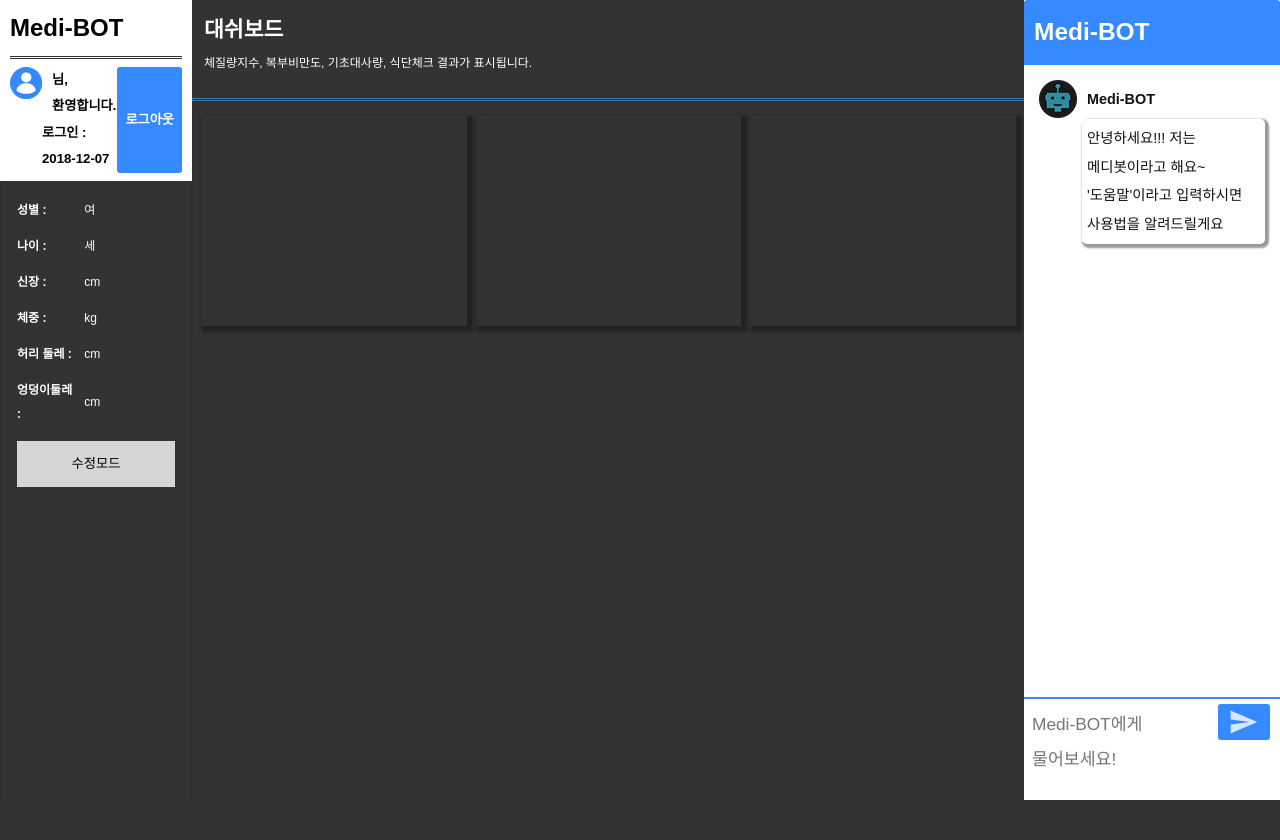
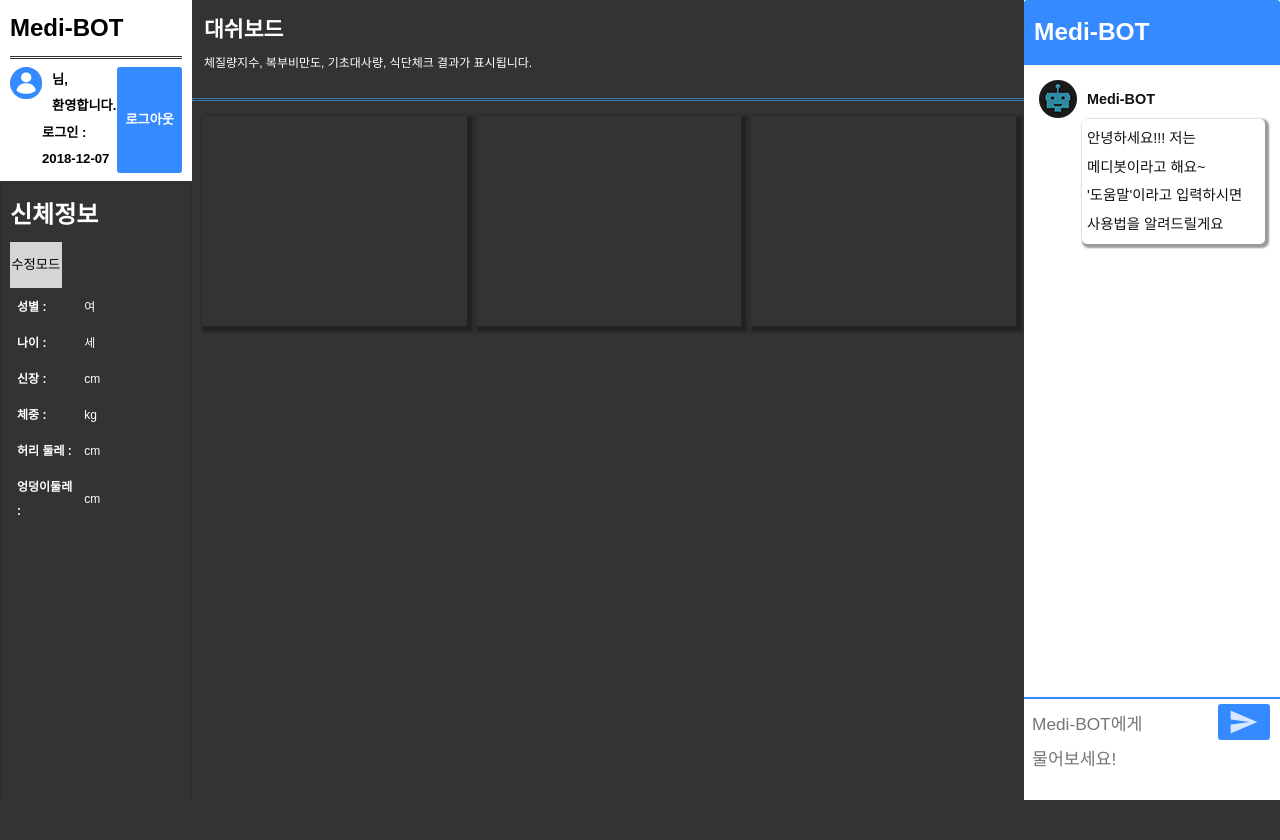
Before and after one commit to jangjaehong/chatbot, a Django app: page /hist in a window 1280 px wide. Shown: the top 840 px of the page. Run offline with Django 3.2, Linux system fonts and the light colour scheme; data that the repository does not hold is empty.

Commit message:
update page

```diff
--- a/medibot/static/medibot/css/user-info.css
+++ b/medibot/static/medibot/css/user-info.css
@@ -55,6 +55,10 @@
 
 /* 신체정보 Box */
 .physical-box{width:calc(100% - 20px);height:calc(100% - 20px);padding:10px;}
+.physical-box .physical-box-header{width:100%;}
+.physical-box .physical-box-header .tit{width:70%}
+.physical-box .physical-box-header .btn_wrap{width:30%}
+
 .physical-box .tb-base{width:100%;height:100%;color:#000}
 .physical-box .tb-base th, .tb-base td{padding:5px;color:#fff}
 .physical-box .tb-base .update-text,
--- a/medibot/templates/medibot/user_info.html
+++ b/medibot/templates/medibot/user_info.html
@@ -57,9 +57,15 @@ $(document).ready(function(){
     </div>
 </div>
 
-
-
 <div class="physical-box">
+    <div class="physical-box-header">
+        <div class="tit">
+            신체정보
+        </div>
+        <div class="btn_wrap">
+            <input type="button" id="btnUpdateMode" name="btnUpdateMode" class="btn-normal-mode" value="수정모드" />
+        </div>
+    </div>
     <form action="" id="physicalFrm" name="physicalFrm" method="post" enctype="multipart/form-data">
         {% csrf_token %}
         <table class="tb-base">
@@ -109,7 +115,6 @@ $(document).ready(function(){
             <tr>
                 <td colspan="2">
                     <div class="btn_wrap">
-                        <input type="button" id="btnUpdateMode" name="btnUpdateMode" class="btn-normal-mode" value="수정모드" />
                         <input type="button" id="btnNormalMode" name="btnNormalMode" class="btn-physical-up" value="정보수정" />
                     </div>
                 </td>
```
